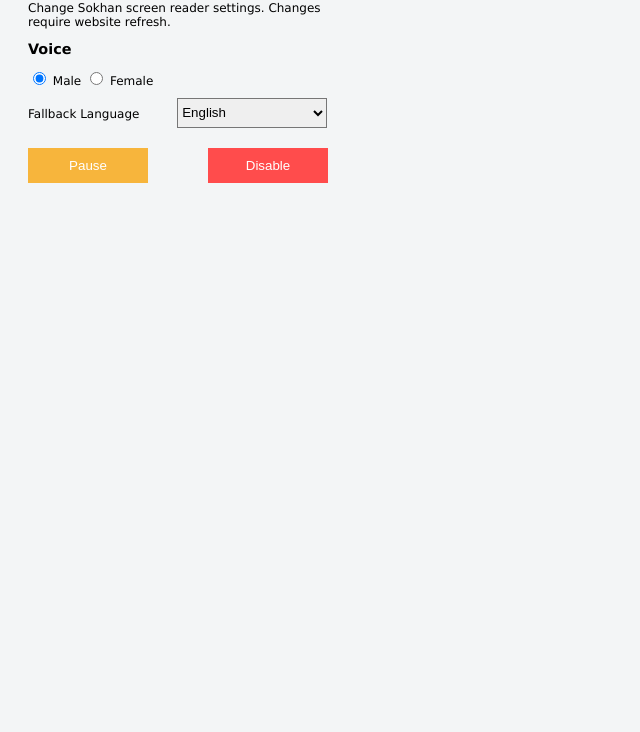
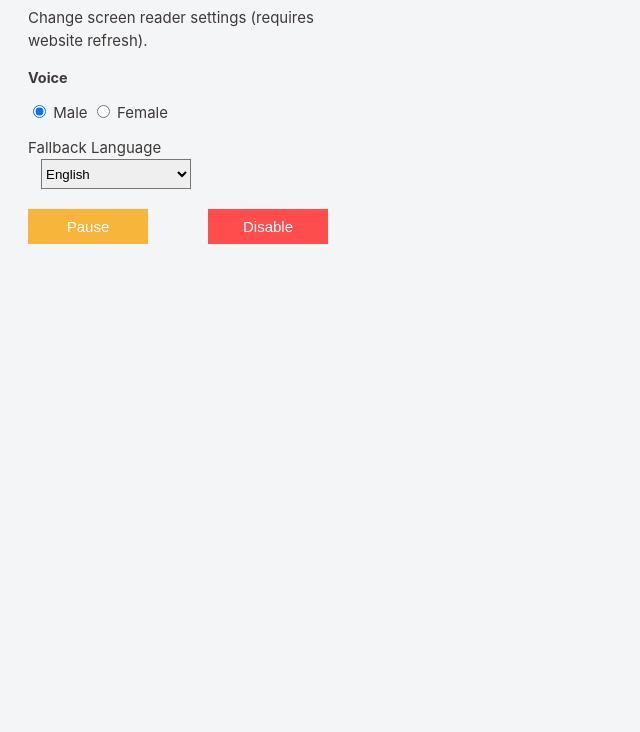
Before and after one commit to ArmanAbbasi/sokhan, a browser extension: page src/menu/menu.html in a window 1280 px wide. Shown: the part 68-800 px from the top of the page, without its empty margins (0-640 px from the left). Drawn offline with nearby package versions, Linux system fonts and the light colour scheme; files that its build step writes are made by us from their sources; files whose address does not match are found by name.

Commit message:
BEM style css instead

```diff
--- a/src/menu/menu.html
+++ b/src/menu/menu.html
@@ -3,11 +3,11 @@
     <head>
         <link rel="stylesheet" href="../main.css"/>
     </head>
-    <body>
+    <body class="menu">
         <div tabindex="-1">
-            <img src="../images/sokhan-64.png" alt="Sokhan Logo" tabindex="-1"/><h1 tabindex="-1" aria-label="Heading: Sokhan">okhan</h1>
-            <p id="introduction" aria-label="=" tabindex="1">Change Sokhan screen reader settings. Changes require website refresh.</p>
-            <h2 aria-label="Heading: Voice Gender" tabindex="2">Voice</h2>
+            <img class="menu__logo" src="../images/sokhan-64.png" alt="Sokhan Logo" tabindex="-1"/><h1 class="menu__title" tabindex="-1" aria-label="Heading: Sokhan">okhan</h1>
+            <p id="introduction" aria-label="=" tabindex="1">Change screen reader settings (requires website refresh).</p>
+            <h2 class="menu__sub-title" aria-label="Heading: Voice Gender" tabindex="2">Voice</h2>
             <span id="selectMale" aria-label="Selection: Choose male voice, if available" tabindex="3">
                 <input tabindex="-1" id="male" type="radio" name="gender" value="male" checked/>
                 <label for="male">Male</label>
@@ -16,9 +16,9 @@
                 <input tabindex="-1" id="female" type="radio" name="gender" value="female"/>
                 <label for="female">Female</label>
             </span>
-            <div class="defaultMargin">
+            <div class="menu__separator">
                 <label tabindex="5" aria-label="Fallback Language, when the language cannot be detected on a website, it will fallback to the selected language" for="languageSelection">Fallback Language</label>
-                <select tabindex="6" aria-label="Selection: Fallback Language" name="languageSelection" id="languageSelection">
+                <select class="menu__selection" tabindex="6" aria-label="Selection: Fallback Language" name="languageSelection" id="languageSelection">
                     <option value="en">English</option>
                     <option value="nl">Dutch</option>
                     <option value="id">Indonesian</option>
@@ -47,7 +47,7 @@
                     <option value="ru">Russian</option>
                 </select>
             </div>
-            <div class="buttonContainer"><button id="pause" class="alignLeft" name="active" aria-label="Button: Pause Sokhan until un-paused. This feature can also be toggled with left control key on your keyboard." tabindex="7">Pause</button><button id="disable" class="alignRight" aria-label="Button, Warning, disables Sokhan. If selected, Sokhan can only be re-enabled via browser extension settings." tabindex="8">Disable</button></div>
+            <div class="button-holder"><button class="button-holder__button button-holder--left" id="pause" name="active" aria-label="Button: Pause Sokhan until un-paused. This feature can also be toggled with left control key on your keyboard." tabindex="7">Pause</button><button class="button-holder__button button-holder--right" id="disable" aria-label="Button, Warning, disables Sokhan. If selected, Sokhan can only be re-enabled via browser extension settings." tabindex="8">Disable</button></div>
             <script src="../menu.js" async="async"></script>
         </div>
     </body>
--- a/src/stylesheets/main.scss
+++ b/src/stylesheets/main.scss
@@ -1,53 +1,70 @@
-body {
-    width: 300px;
-    background-color: #F3F5F6;
-    font-size: 12px;
-    padding: 10px 20px;
-    font-family: Verdana, Arial, sans-serif;
-}
-img {
+@import './variables';
+
+.menu {
+    font-family: $defaultFontFamily;
+    background-color: $defaultBackgroundColour;
+    color: $defaultFondColour;
+    font-size: $defaultFontSize;
+    line-height: $defaultLineHeight;
+    width: $defaultMenuWidth;
+    padding: 18px 28px;
+    margin: 0;
+    -webkit-font-smoothing: antialiased;
+    -moz-osx-font-smoothing: grayscale;
+    font-smoothing: antialiased;
+
+    .menu__logo {
         height: 36px;
     }
-h1 {
+
+    .menu__title {
         font-size: 1.1rem;
         position: absolute;
         top: 17px;
         left: 54px;
-    color: #3F3939;
         font-weight: normal;
     }
-h2 {
+
+    .menu__sub-title {
         font-size: 0.9rem;
     }
-button {
+
+    .menu__selection {
+        height: 30px;
+        width: 150px;
+        border-radius: 0;
+        margin-left: 13px;
+    }
+
+    .menu__separator {
+        margin-top: .8rem;
+        margin-bottom: .8rem;
+    }
+}
+
+.button-holder {
+    position: relative;
+    height: 35px;
+    margin: 20px 0;
+
+    .button-holder__button {
+        color: $buttonFontColour;
         width: 40%;
         height: 35px;
         display: inline-block;
         border: 0;
         padding: 0;
-    position:absolute;
-    color:#FFF;
-}
-.buttonContainer {
-    position: relative;
-    height: 35px;
-    margin: 20px 0;
-}
-.alignLeft {
-    left: 0;
-    background-color:#F7B53C;
-}
-.alignRight {
-    right: 0;
-    background-color: #FF4C4C;
-}
-.defaultMargin {
-    margin: 10px 0;
+        position: absolute;
+        font-size: 100%;
     }
 
-select {
-    height: 30px;
-    width: 150px;
-    border-radius: 0;
-    margin-left: 34px;
+    .button-holder--left {
+        background-color: $buttonYellowColour;
+        left: 0;
     }
+
+    .button-holder--right {
+        background-color: $buttonRedColour;
+        right: 0;
+    }
+}
--- /dev/null
+++ b/src/stylesheets/variables.scss
@@ -0,0 +1,10 @@
+$defaultFontFamily: -apple-system, BlinkMacSystemFont, Verdana, Tahoma, sans-serif;
+$defaultBackgroundColour: #F3F5F6;
+$defaultFondColour: #3F3939;
+$defaultFontSize: 15px;
+$defaultLineHeight: 1.4rem;
+$defaultMenuWidth: 300px;
+
+$buttonFontColour: #FFFFFF;
+$buttonYellowColour: #F7B53C;
+$buttonRedColour: #FF4C4C;
```
Lines whose indentation alone changed are shown as unchanged.
